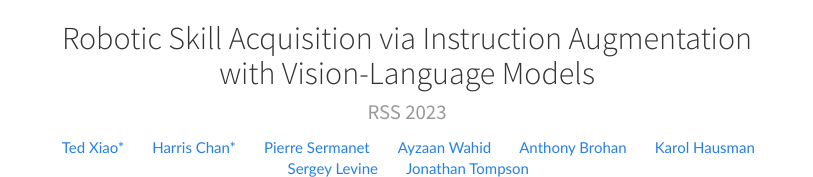
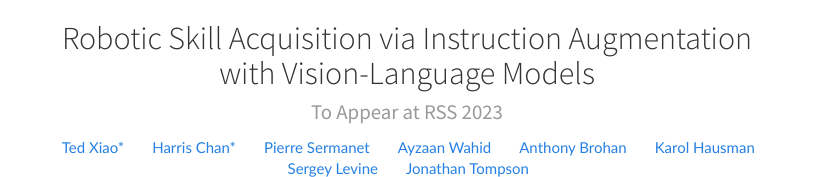
Before and after one commit to instructionaugmentation/instructionaugmentation.github.io, a plain HTML site: page index.html in a window 1280 px wide. Shown: the top 177 px of the page, without its empty margins (233-1046 px from the left). Drawn offline with nearby package versions, Linux system fonts and the light colour scheme; some packages are replaced by stand-ins of ours; a script that the page names is missing.

Commit message:
Update index.html

```diff
--- a/index.html
+++ b/index.html
@@ -55,7 +55,7 @@
             <h2 class="col-md-12 text-center">
                 Robotic Skill Acquisition via Instruction Augmentation </br>  with Vision-Language Models </br>
                 <small>
-                    RSS 2023
+                    To Appear at RSS 2023
                 </small>
             </h2>
         </div>
```
